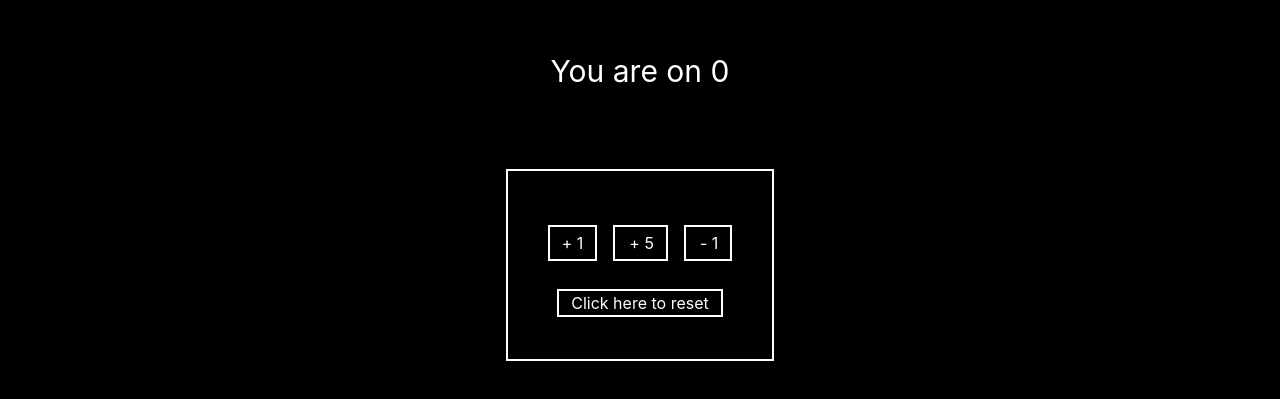
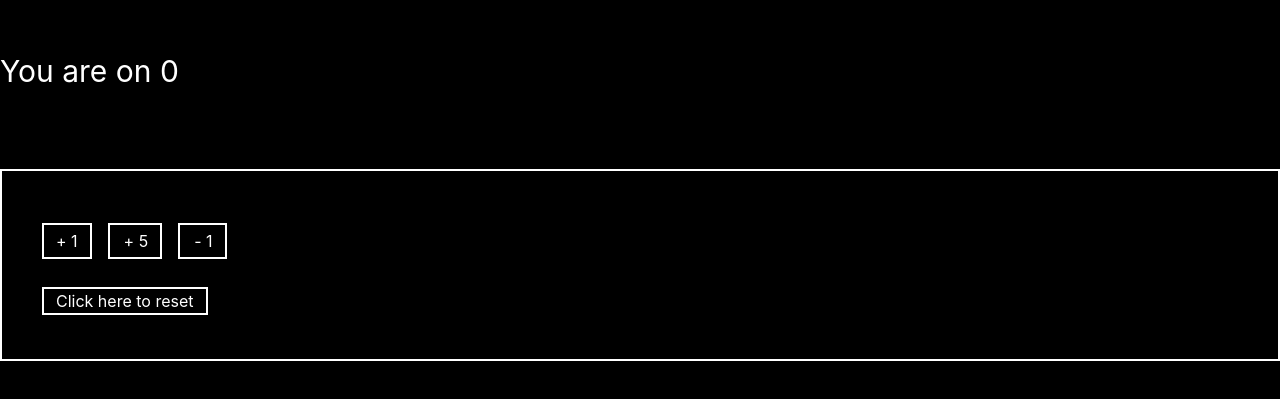
Before and after one commit to Killdroid2342/increment-app, a React (Create React App) app: page / in a window 1280 px wide. Shown: the part 155-554 px from the top of the page. Built offline with nearby package versions, Linux system fonts and the light colour scheme; the HTML template or start-up script is replaced by a standard one.

Commit message:
deleted center component

```diff
--- a/src/index.css
+++ b/src/index.css
@@ -19,9 +19,6 @@ body {
   /* color: white; */
 }
 @layer components {
-  .center {
-    @apply flex flex-col items-center justify-center;
-  }
 }
 @tailwind base;
 @tailwind components;
```
